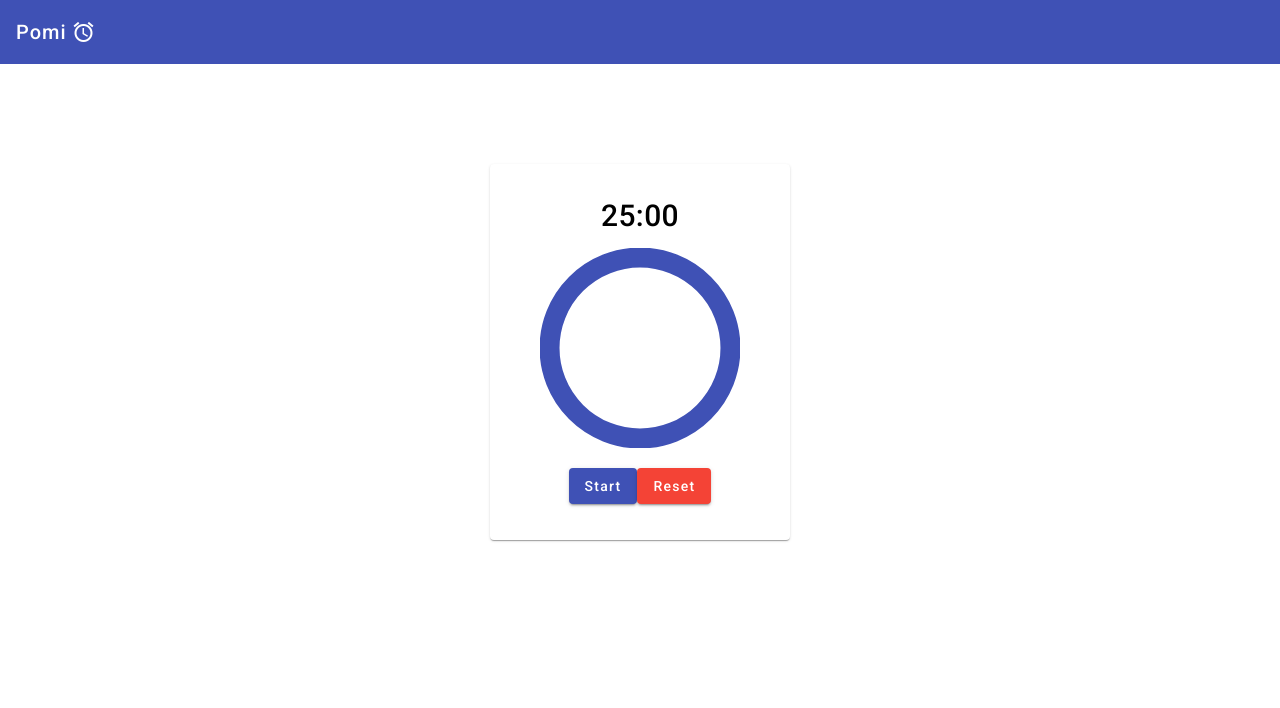
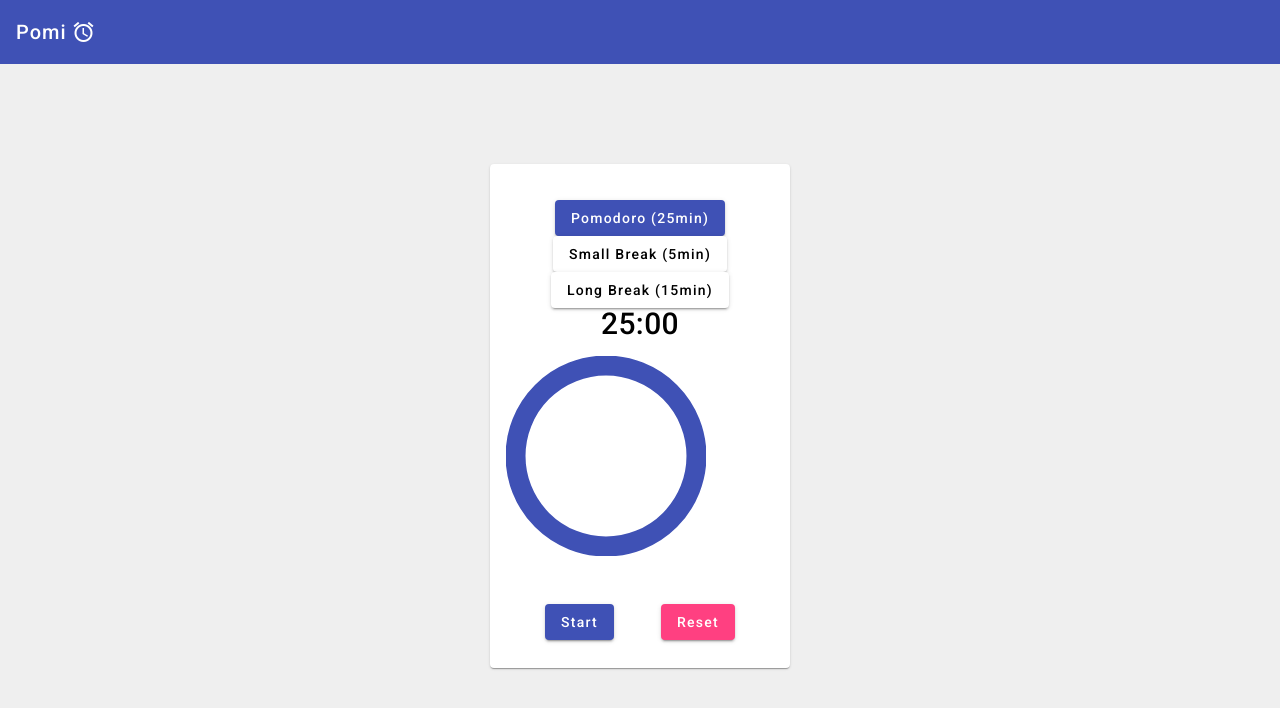
Before and after one commit to johannesstroebele91/Pomi, an Angular app: page /home in a window 1280 px wide. Shown: the top 708 px of the page. Built offline with nearby package versions, Linux system fonts and the light colour scheme.

Commit message:
Added option to choose between 5,15, and 25 timer

```diff
--- a/src/app/components/home.component.ts
+++ b/src/app/components/home.component.ts
@@ -1,5 +1,12 @@
-import {Component, OnInit} from '@angular/core';
-import {MatCard, MatCardContent, MatCardHeader, MatCardTitle,} from '@angular/material/card';
+import {Component, OnDestroy, OnInit} from '@angular/core';
+import {
+  MatCard,
+  MatCardActions,
+  MatCardContent,
+  MatCardFooter,
+  MatCardHeader,
+  MatCardTitle,
+} from '@angular/material/card';
 import {MatCalendar} from '@angular/material/datepicker';
 import {MatToolbar} from '@angular/material/toolbar';
 import {CommonModule, NgForOf, NgIf} from '@angular/common';
@@ -11,22 +18,6 @@ import {MatProgressBar} from "@angular/material/progress-bar";
 @Component({
   selector: 'app-home',
   standalone: true,
-  template: `
-    <mat-card style="max-width: 300px; margin: 100px auto">
-      <mat-card-content style="text-align: center;  margin: 20px auto">
-        <h2 style="font-size: 30px">{{ formatTime(minutes) }}:{{ formatTime(seconds) }}</h2>
-        <mat-progress-spinner
-          style="margin-bottom: 20px"
-          [diameter]="200"
-          [color]="'primary'"
-          [mode]="'determinate'"
-          [value]="progress"></mat-progress-spinner>
-        <button mat-raised-button color="primary" (click)="toggleTimer()">{{ timerIsRunning ? 'Stop' : 'Start' }}
-        </button>
-        <button mat-raised-button color="warn" (click)="resetTimer()">Reset</button>
-      </mat-card-content>
-    </mat-card>
-  `,
   imports: [
     CommonModule,
     MatCard,
@@ -41,28 +32,67 @@ import {MatProgressBar} from "@angular/material/progress-bar";
     MatProgressSpinner,
     MatButton,
     MatProgressBar,
+    MatCardFooter,
+    MatCardActions,
   ],
+  template: `
+    <mat-card style="max-width: 300px; margin: 100px auto">
+      <mat-card-content style="text-align: center;  margin: 20px auto">
+        <div>
+          <button mat-raised-button color="{{ activeTimer === 25 ? 'primary' : '' }}" (click)="setTimer(25)">Pomodoro
+            (25min)
+          </button>
+          <button mat-raised-button color="{{ activeTimer === 5 ? 'primary' : '' }}" (click)="setTimer(5)">Small Break
+            (5min)
+          </button>
+          <button mat-raised-button color="{{ activeTimer === 15 ? 'primary' : '' }}" (click)="setTimer(15)">Long Break
+            (15min)
+          </button>
+        </div>
+        <h2 style="font-size: 30px">{{ displayTime() }}</h2>
+        <mat-progress-spinner
+          style="margin-bottom: 20px"
+          [diameter]="200"
+          [color]="'primary'"
+          [mode]="'determinate'"
+          [value]="progress"></mat-progress-spinner>
+      </mat-card-content>
+      <mat-card-footer style="margin-bottom: 20px">
+        <mat-card-actions style=" display: flex; justify-content: space-evenly">
+          <button *ngIf="!timerIsRunning" mat-raised-button color="primary" (click)="toggleTimer()">Start</button>
+          <button *ngIf="timerIsRunning" mat-raised-button color="warn" (click)="toggleTimer()">Stop</button>
+          <button mat-raised-button color="accent" (click)="resetTimer()">Reset</button>
+        </mat-card-actions>
+      </mat-card-footer>
+    </mat-card>
+  `
 })
-export class HomeComponent implements OnInit {
-  minutes: number = 25;
+export class HomeComponent implements OnInit, OnDestroy {
+  initialMinutes: number = 25;
+  initialSeconds: number = 0;
+  minutes: number = 0;
   seconds: number = 0;
   progress: number = 100;
-  protected timerIsRunning = false;
+  timerIsRunning = false;
+  activeTimer: number = 25;
+  completedTimers: number[] = [];
   private interval: any;
 
   ngOnInit() {
-    this.updateTime();
+    this.minutes = this.initialMinutes;
+    this.seconds = this.initialSeconds;
+  }
+
+  ngOnDestroy() {
+    clearInterval(this.interval);
   }
 
   toggleTimer() {
-    if (this.timerIsRunning) {
-      this.stopTimer();
-    } else {
-      this.startTimer();
-    }
+    this.timerIsRunning ? this.stopTimer() : this.startTimer();
   }
 
   startTimer() {
+    if (!this.timerIsRunning) {
       this.timerIsRunning = true;
       const totalSeconds = this.minutes * 60 + this.seconds;
       let currentSeconds = totalSeconds;
@@ -75,26 +105,38 @@ export class HomeComponent implements OnInit {
           this.seconds = currentSeconds % 60;
         } else {
           this.stopTimer();
-        // Logic for when the timer completes
+          this.completedTimers.push(this.minutes);
         }
       }, 1000);
     }
+  }
 
   stopTimer() {
+    if (this.timerIsRunning) {
+      this.progress = 100;
       this.timerIsRunning = false;
       clearInterval(this.interval);
+    }
   }
 
   resetTimer() {
     this.stopTimer();
-    this.minutes = 25;
-    this.seconds = 0;
-    this.progress = 100;
+    this.setTimer(this.initialMinutes);
   }
 
-  updateTime() {
-    const totalSeconds = this.minutes * 60 + this.seconds;
-    this.progress = (totalSeconds / (this.minutes * 60)) * 100;
+  setTimer(minutes: number) {
+    if (this.activeTimer !== minutes) {
+      this.activeTimer = minutes;
+      this.initialMinutes = minutes;
+      this.initialSeconds = 0;
+      this.minutes = minutes;
+      this.seconds = 0;
+      this.resetTimer();
+    }
+  }
+
+  displayTime(): string {
+    return `${this.formatTime(this.minutes)}:${this.formatTime(this.seconds)}`;
   }
 
   formatTime(time: number): string {
--- a/src/styles.scss
+++ b/src/styles.scss
@@ -1,4 +1,11 @@
 /* You can add global styles to this file, and also import other style files */
 
-html, body { height: 100%; }
-body { margin: 0; font-family: Roboto, "Helvetica Neue", sans-serif; }
+html, body {
+  height: 100%;
+  background: #efefef
+}
+
+body {
+  margin: 0;
+  font-family: Roboto, "Helvetica Neue", sans-serif;
+}
```
Lines whose indentation alone changed are shown as unchanged.
